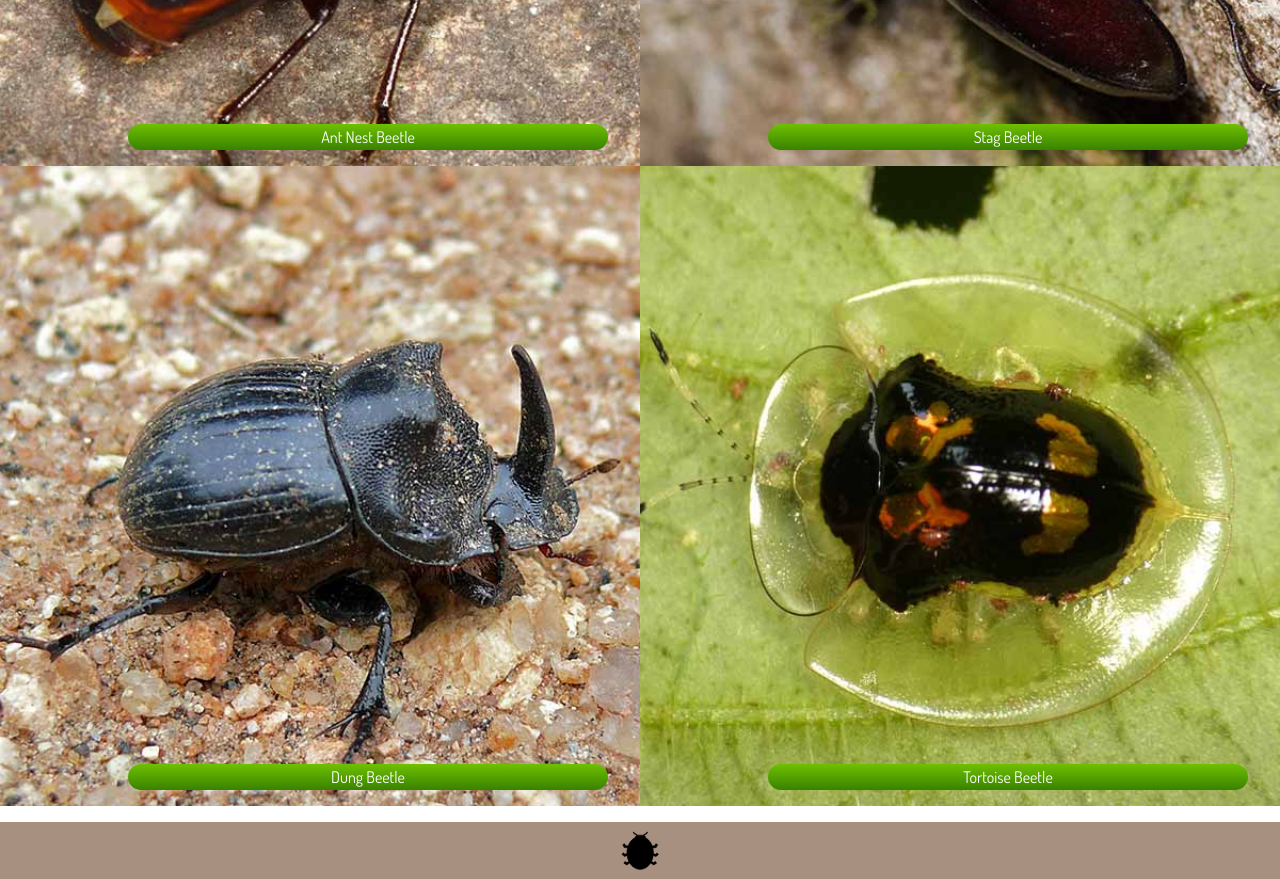
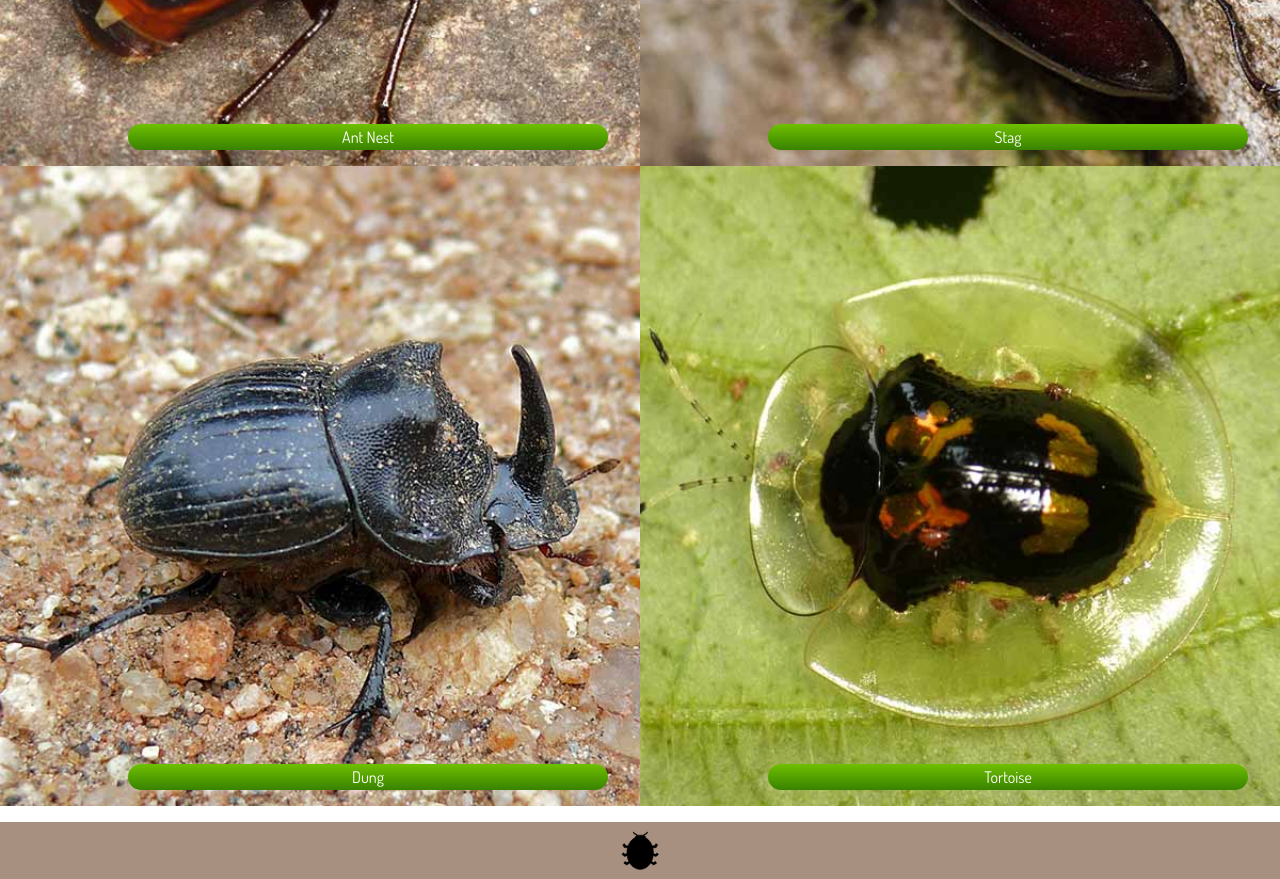
Before and after one commit to sout0053/dsn1674-assignment-7, a plain HTML site: page index.html in a window 1280 px wide. Shown: the part 880-1759 px from the top of the page. Drawn offline with Linux system fonts and the light colour scheme.

Commit message:
Fixed figcaption text

```diff
--- a/index.html
+++ b/index.html
@@ -31,22 +31,22 @@
 <main>
   <figure>
   <img src="images/ant-nest-beetle.jpg" alt=".">
-  <figcaption><a href="#" id="ant-nest">Ant Nest Beetle</a></figcaption>
+  <figcaption><a href="#" id="ant-nest">Ant Nest</a></figcaption>
 </figure>
 
 <figure>
   <img src="images/stag-beetle.jpg" alt=".">
-  <figcaption><a href="#" id="stag">Stag Beetle</a></figcaption>
+  <figcaption><a href="#" id="stag">Stag</a></figcaption>
 </figure>
 
 <figure>
   <img src="images/dung-beetle.jpg" alt=".">
-  <figcaption><a href="#" id="dung">Dung Beetle</a></figcaption>
+  <figcaption><a href="#" id="dung">Dung</a></figcaption>
 </figure>
 
 <figure>
   <img src="images/tortoise-beetle.jpg" alt=".">
-  <figcaption><a href="#" id="tortoise">Tortoise Beetle</a></figcaption>
+  <figcaption><a href="#" id="tortoise">Tortoise</a></figcaption>
 </figure>
 
 </main>
```
